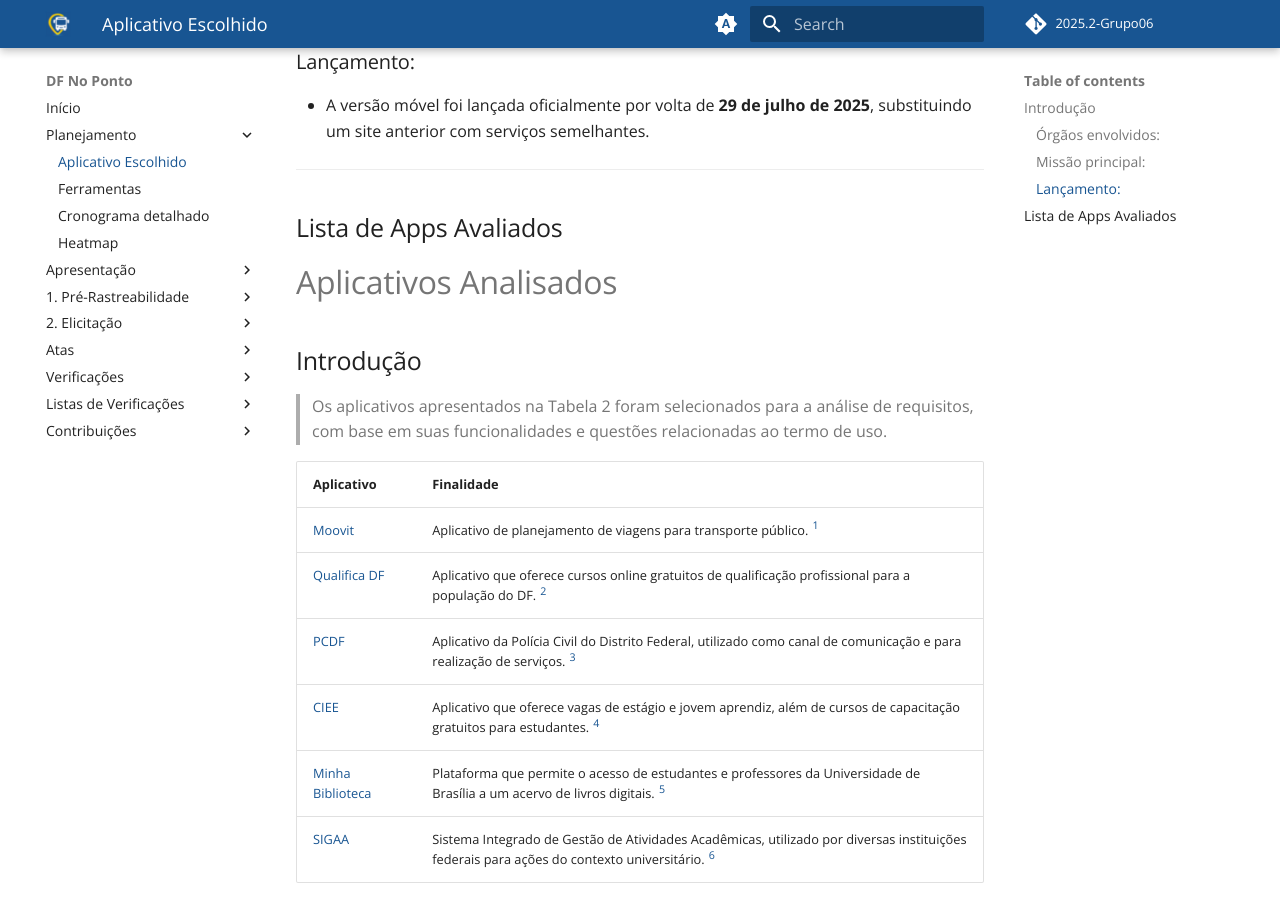
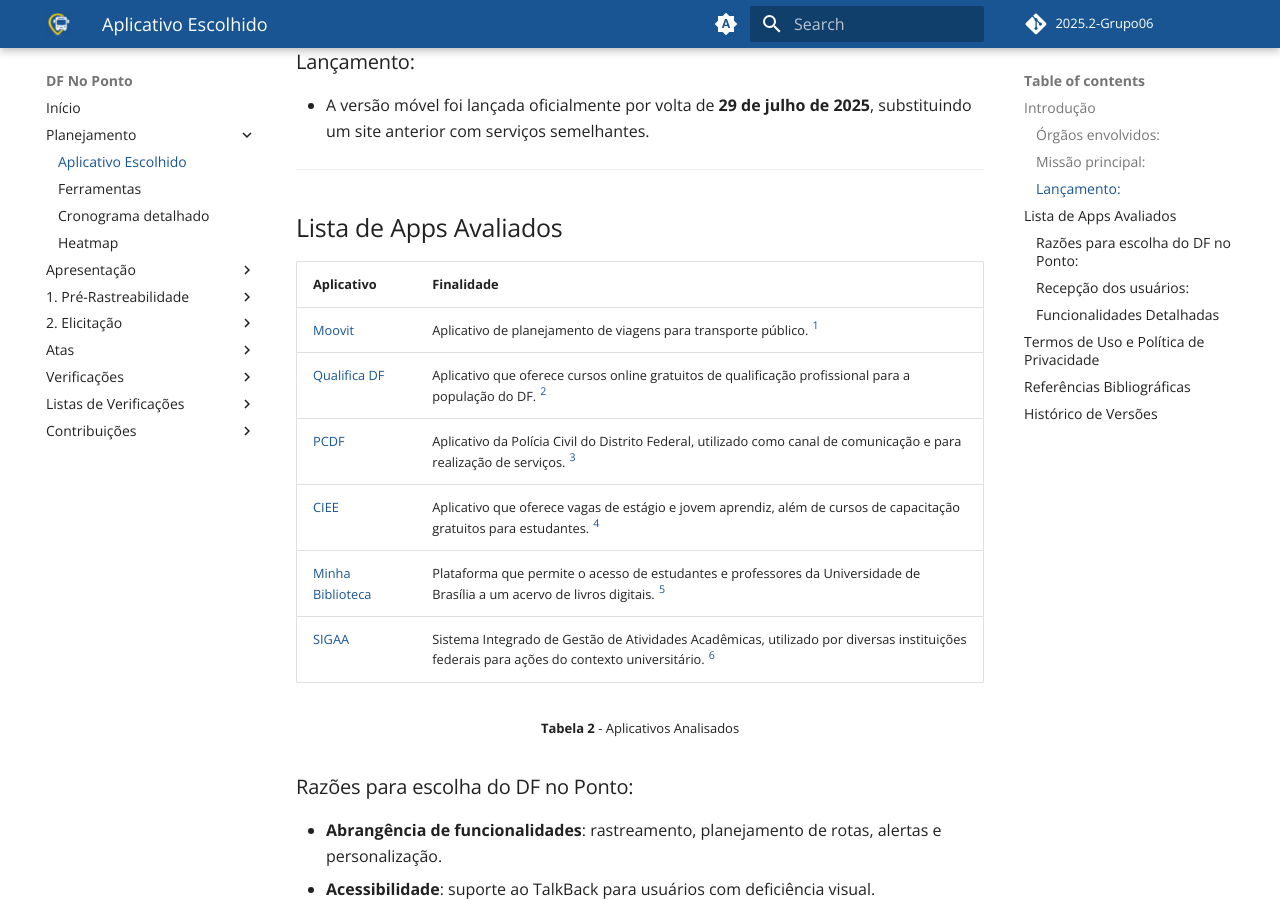
Before and after one commit to Requisitos-de-Software/2025.2-Grupo06, an MkDocs documentation site: the page built from docs/Planejamento/Aplicativoescolhido.md, in a window 1280 px wide and 900 px high, scrolled down 903 px. Built offline with MkDocs 1.6.1 and Material for MkDocs 9.7.7, drawn with Linux system fonts in a browser that asks for light colours; comment, search, counter and statistics services are not loaded; some of the changed text lies outside the part shown.

Commit message:
Update Aplicativoescolhido.md
Atualização das informações

```diff
--- a/docs/Planejamento/Aplicativoescolhido.md
+++ b/docs/Planejamento/Aplicativoescolhido.md
@@ -24,11 +24,6 @@
 
 ---
 ## Lista de Apps Avaliados
-
-# Aplicativos Analisados
-
-## Introdução
- >Os aplicativos apresentados na Tabela 2 foram selecionados para a análise de requisitos, com base em suas funcionalidades e questões relacionadas ao termo de uso.
 
 | Aplicativo | Finalidade |
 |---|---|
```
Also changed, not shown: other parts of docs/Planejamento/Aplicativoescolhido.md (+1 -0 lines).
